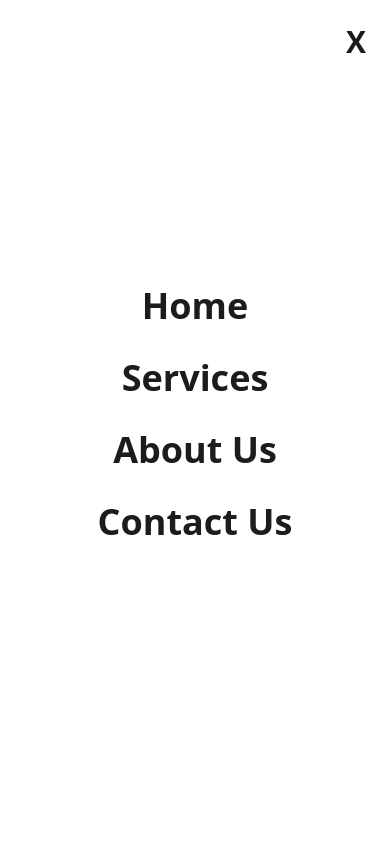
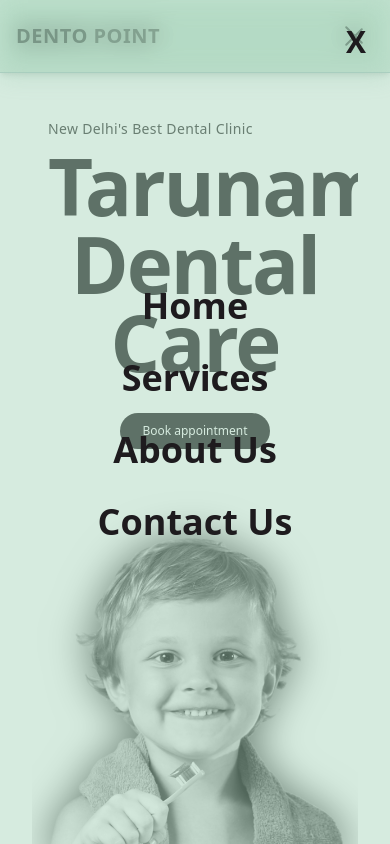
Before and after one commit to Nityom/dental-care, a React (Vite) app: page / in a window 390 px wide. Both pictures are taken after a click on the button "Toggle Menu". Built offline with nearby package versions, Linux system fonts and the light colour scheme.

Commit message:
refactor Navbar component for improved color consistency and accessibility

```diff
--- a/src/components/Navbar.jsx
+++ b/src/components/Navbar.jsx
@@ -8,10 +8,10 @@ const Navbar = () => {
   const closeMenu = () => setMobileMenuOpen(false);
 
   return (
-    <header className="fixed top-0 left-0 w-full bg-[#afc9c877] backdrop-blur-md border-b border-[#afc9c8] text-[#1e1b1e] z-50 shadow-md sm:bg-transparent sm:border-none sm:backdrop-blur-md sm:bg-white">
+    <header className="fixed top-0 left-0 w-full bg-[#a8d5ba77] backdrop-blur-md border-b border-[#afc9c8] text-[#1e1b1e] z-50 shadow-md sm:bg-transparent sm:border-none sm:backdrop-blur-md sm:bg-white">
       <div className="max-w-7xl mx-auto px-4 sm:px-6 md:px-12 py-4 flex items-center justify-between">
         {/* Logo */}
-        <Link to="/" className="text-xl sm:text-2xl font-bold tracking-wide">
+        <Link to="/" className="text-xl sm:text-2xl font-bold tracking-wide text-[#1e1b1e]">
           DENTO <span className="text-[#3a3a3a]">POINT</span>
         </Link>
 
@@ -49,7 +49,7 @@ const Navbar = () => {
 
       {/* Mobile Menu - Full Screen */}
       {mobileMenuOpen && (
-        <div className="md:hidden bg-white backdrop-blur-md px-6 pb-6 pt-2 space-y-4 text-sm font-medium flex flex-col z-50 absolute top-0 left-0 w-full h-[100vh] transition-all duration-500 ease-in-out opacity-100">
+        <div className="md:hidden bg-[#a8d5ba77] backdrop-blur-md px-6 pb-6 pt-2 space-y-4 text-sm font-medium flex flex-col z-50 absolute top-0 left-0 w-full h-[100vh] transition-all duration-500 ease-in-out opacity-100">
           {/* Close Button (X) */}
           <button
             onClick={closeMenu}
@@ -61,10 +61,10 @@ const Navbar = () => {
 
           {/* Mobile Menu Links */}
           <div className="flex flex-col h-full justify-center items-center">
-            <Link to="/" onClick={closeMenu} className="hover:text-[#3a3a3a] transition text-4xl font-bold py-4">Home</Link>
-            <Link to="/services" onClick={closeMenu} className="hover:text-[#3a3a3a] transition text-4xl font-bold py-4">Services</Link>
-            <Link to="/about" onClick={closeMenu} className="hover:text-[#3a3a3a] transition text-4xl font-bold py-4">About Us</Link>
-            <Link to="/contact" onClick={closeMenu} className="hover:text-[#3a3a3a] transition text-4xl font-bold py-4">Contact Us</Link>
+            <Link to="/" onClick={closeMenu} className="hover:text-[#3a3a3a] transition text-4xl font-bold py-4 text-[#1e1b1e]">Home</Link>
+            <Link to="/services" onClick={closeMenu} className="hover:text-[#3a3a3a] transition text-4xl font-bold py-4 text-[#1e1b1e]">Services</Link>
+            <Link to="/about" onClick={closeMenu} className="hover:text-[#3a3a3a] transition text-4xl font-bold py-4 text-[#1e1b1e]">About Us</Link>
+            <Link to="/contact" onClick={closeMenu} className="hover:text-[#3a3a3a] transition text-4xl font-bold py-4 text-[#1e1b1e]">Contact Us</Link>
           </div>
         </div>
       )}
```
